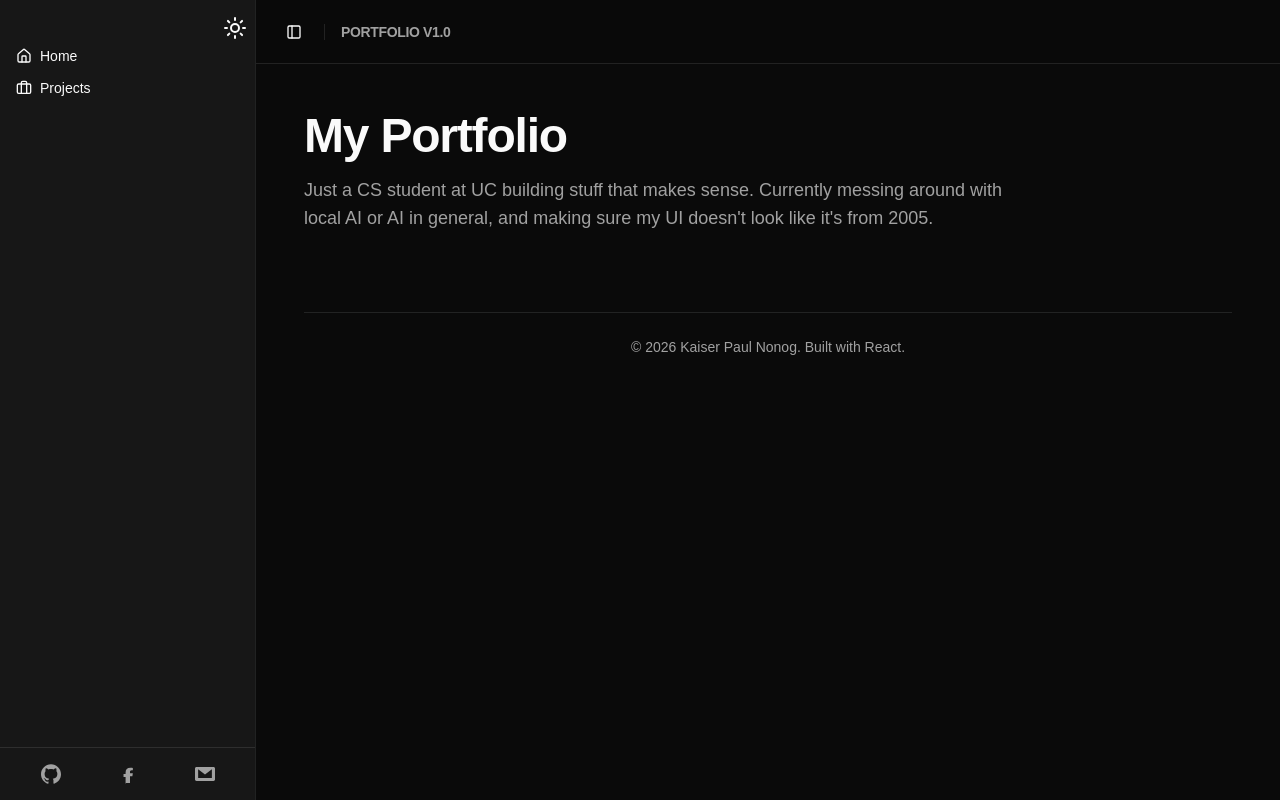
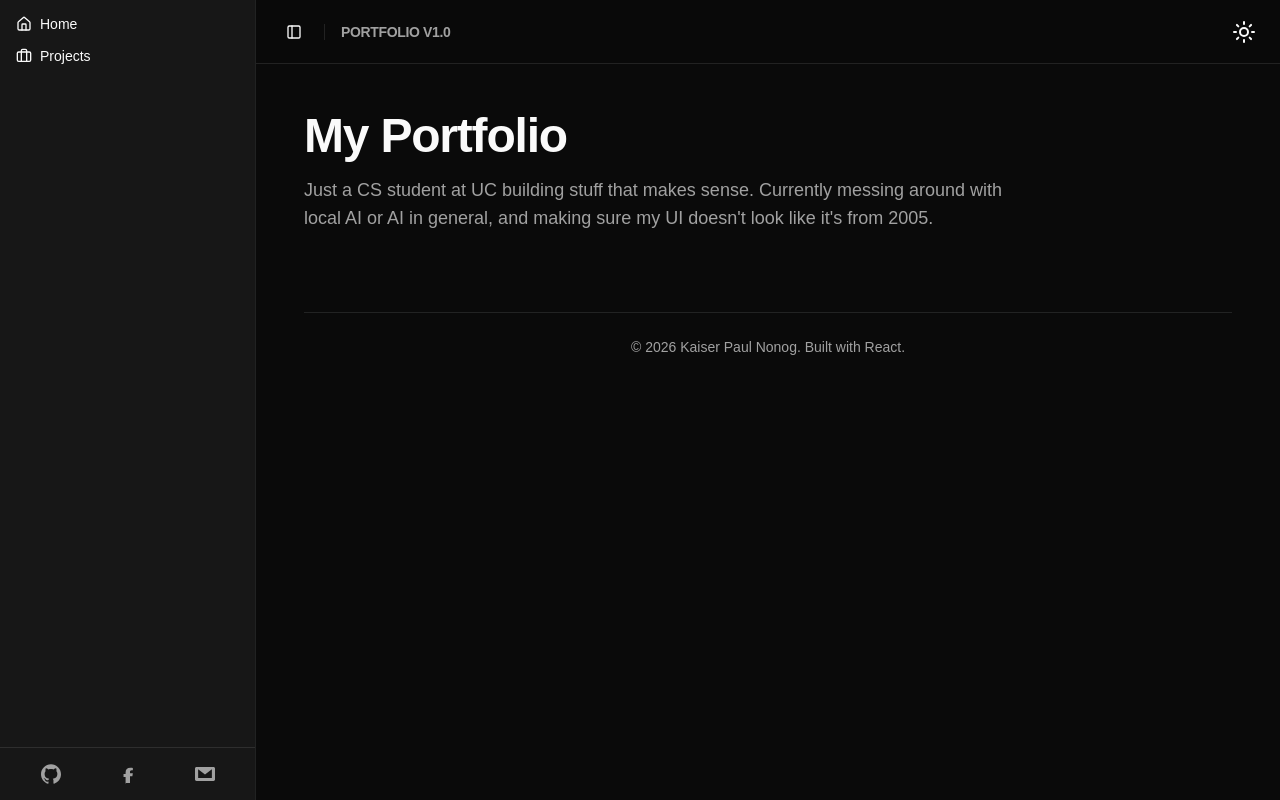
Before and after one commit to callmekaii/Portfolio, a React (Vite) app in the folder Portfolio/: page / in a window 1280 px wide. Built offline with nearby package versions, Linux system fonts and the light colour scheme.

Commit message:
Add AnimatedThemeToggler component to App and remove from AppSidebar

```diff
--- a/Portfolio/src/App.jsx
+++ b/Portfolio/src/App.jsx
@@ -4,6 +4,7 @@ import { BlogCard } from "@/components/blog-card"
 import { useState } from "react"
 import { motion, AnimatePresence } from "motion/react"
 import { Button } from "@/components/ui/button"
+import { AnimatedThemeToggler } from "@/components/ui/animated-theme-toggler"
 
 export default function App() {
   const [activeTab, setActiveTab] = useState("home");
@@ -80,6 +81,9 @@ const projectContent = {
           <h1 className="text-sm font-bold tracking-tight uppercase text-muted-foreground">
             Portfolio v1.0
           </h1>
+          <div className="ml-auto flex items-center">
+            <AnimatedThemeToggler />
+          </div>
         </header>
 
         <div className="p-6 md:p-10 lg:p-12 max-w-[1400px] mx-auto">
--- a/Portfolio/src/components/app-sidebar.jsx
+++ b/Portfolio/src/components/app-sidebar.jsx
@@ -9,7 +9,7 @@ import {
 } from "@/components/ui/sidebar"
 // components/app-sidebar.jsx
 import { Home, Briefcase} from "lucide-react"
-import { AnimatedThemeToggler } from "@/components/ui/animated-theme-toggler"
+
 
 
 
@@ -39,9 +39,6 @@ const ICONS = {
       <SidebarContent>
         <SidebarGroup>
           <SidebarMenu>
-            <div className="flex justify-end mt-2 mr-5 mb-5">
-              <AnimatedThemeToggler className="size-1" />
-            </div>
             {/* Home Button */}
             <SidebarMenuItem>
               <SidebarMenuButton onClick={() => setView("home")}>
```
